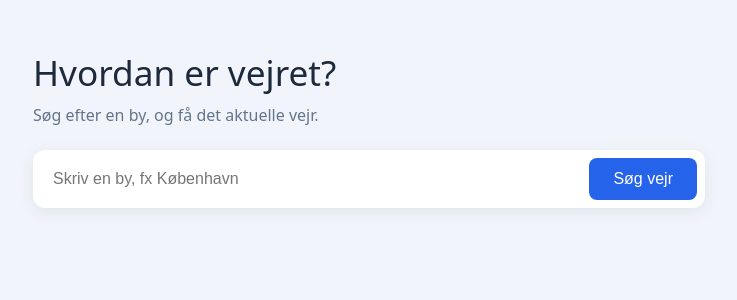
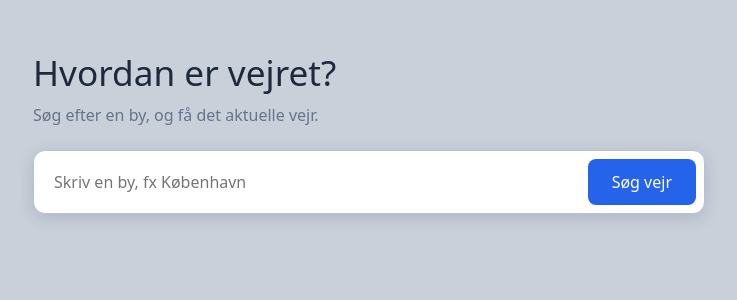
Before and after one commit to frederikpriess/frameworks-1-vejr-app-Frederik, a React (Vite) app: page / in a window 1280 px wide. Shown: the top 300 px of the page, without its empty margins (271-1008 px from the left). Built offline with nearby package versions, Linux system fonts and the light colour scheme.

Commit message:
Improve contrast of search bar
- Darken page background so white elements stand out
- Add border and stronger shadow to the search bar
- Make input and button inherit the page font

```diff
--- a/src/index.css
+++ b/src/index.css
@@ -5,7 +5,7 @@
 body {
   margin: 0;
   font-family: system-ui, sans-serif;
-  background: #f1f5fb;
+  background: #c9d0da;
   color: #1e293b;
 }
 
@@ -31,8 +31,9 @@ h1 {
   gap: 8px;
   padding: 8px;
   background: white;
+  border: 1px solid #b6c3d6;
   border-radius: 12px;
-  box-shadow: 0 4px 16px rgba(30, 41, 59, 0.08);
+  box-shadow: 0 4px 16px rgba(30, 41, 59, 0.15);
 }
 
 .search:focus-within {
@@ -43,7 +44,7 @@ h1 {
   flex: 1;
   padding: 12px;
   border: none;
-  font-size: 1rem;
+  font: inherit;
   outline: none;
 }
 
@@ -53,7 +54,7 @@ h1 {
   border-radius: 8px;
   background: #2563eb;
   color: white;
-  font-size: 1rem;
+  font: inherit;
   cursor: pointer;
 }
 
```
